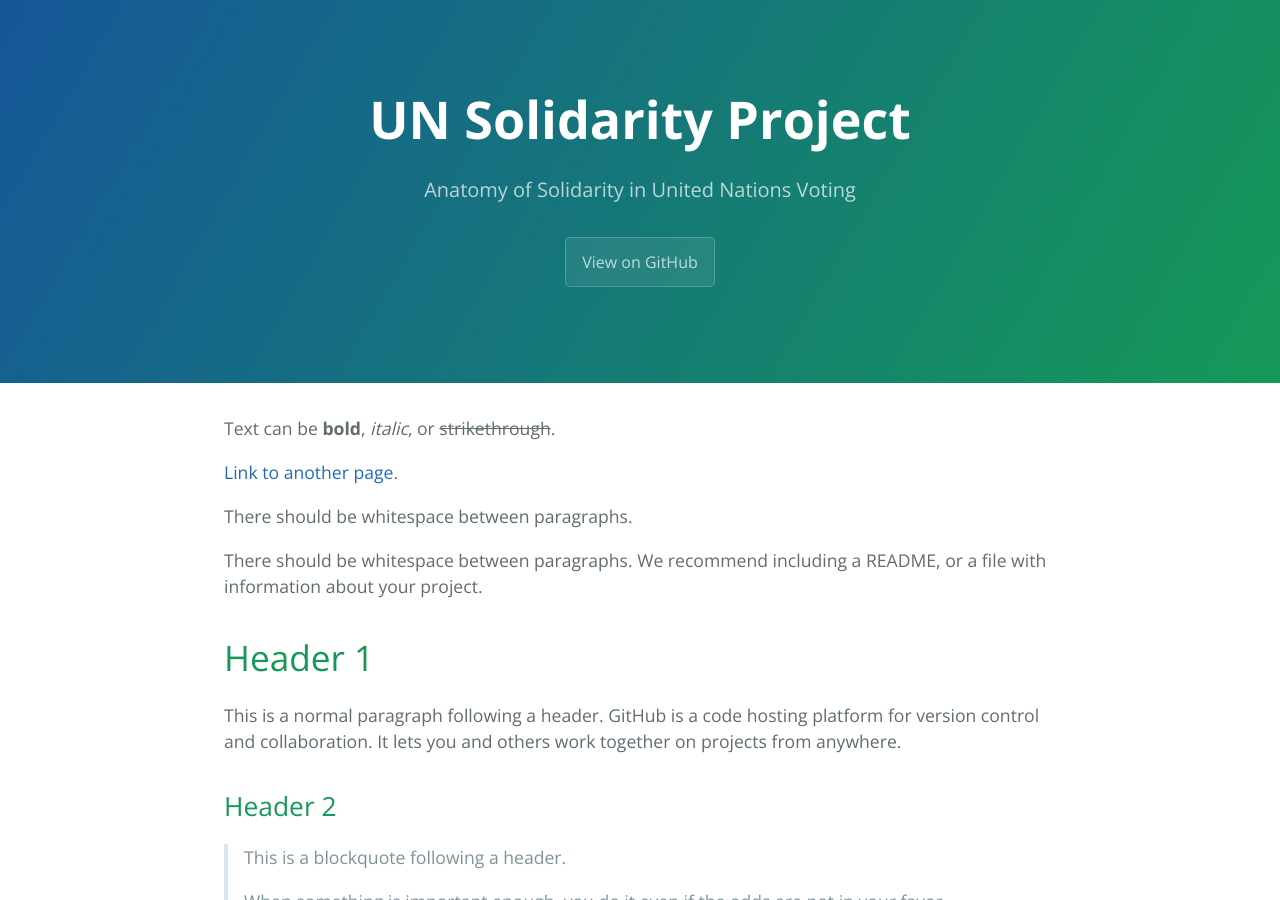
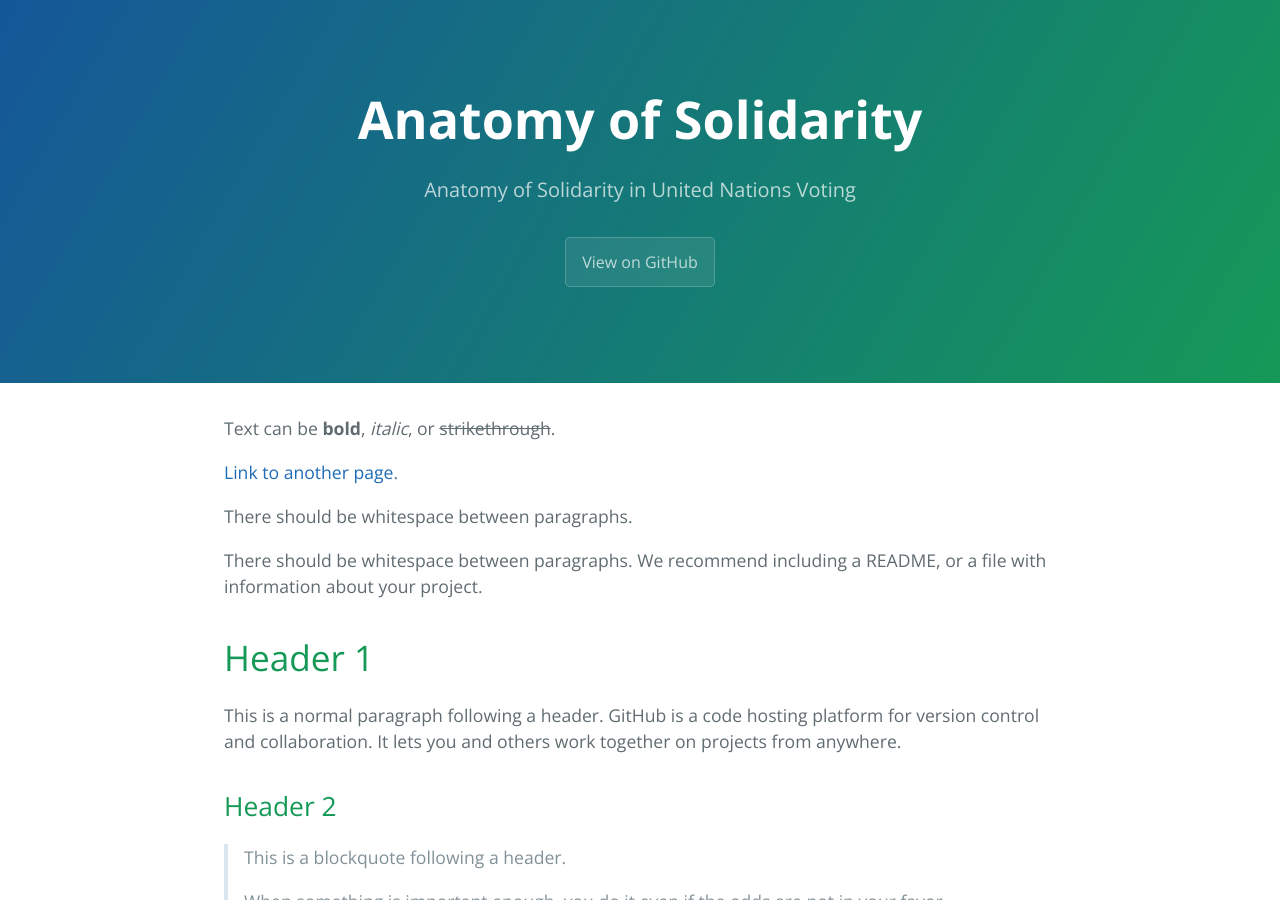
Before and after one commit to sobolsky/un, a Jekyll site: the page built from index.md, in a window 1280 px wide and 900 px high. Built offline with Jekyll 4.4.1, drawn with Linux system fonts in a browser that asks for light colours; part of the change alters nothing that is shown.

Commit message:
Update index.md

```diff
--- a/index.md
+++ b/index.md
@@ -1,5 +1,10 @@
 ---
 layout: default
+title: Anatomy of Solidarity
+description: Anatomy of Solidarity in United Nations Voting
+show_downloads: false
+google_analytics:
+theme: jekyll-theme-cayman
 ---
 
 Text can be **bold**, _italic_, or ~~strikethrough~~.
```
